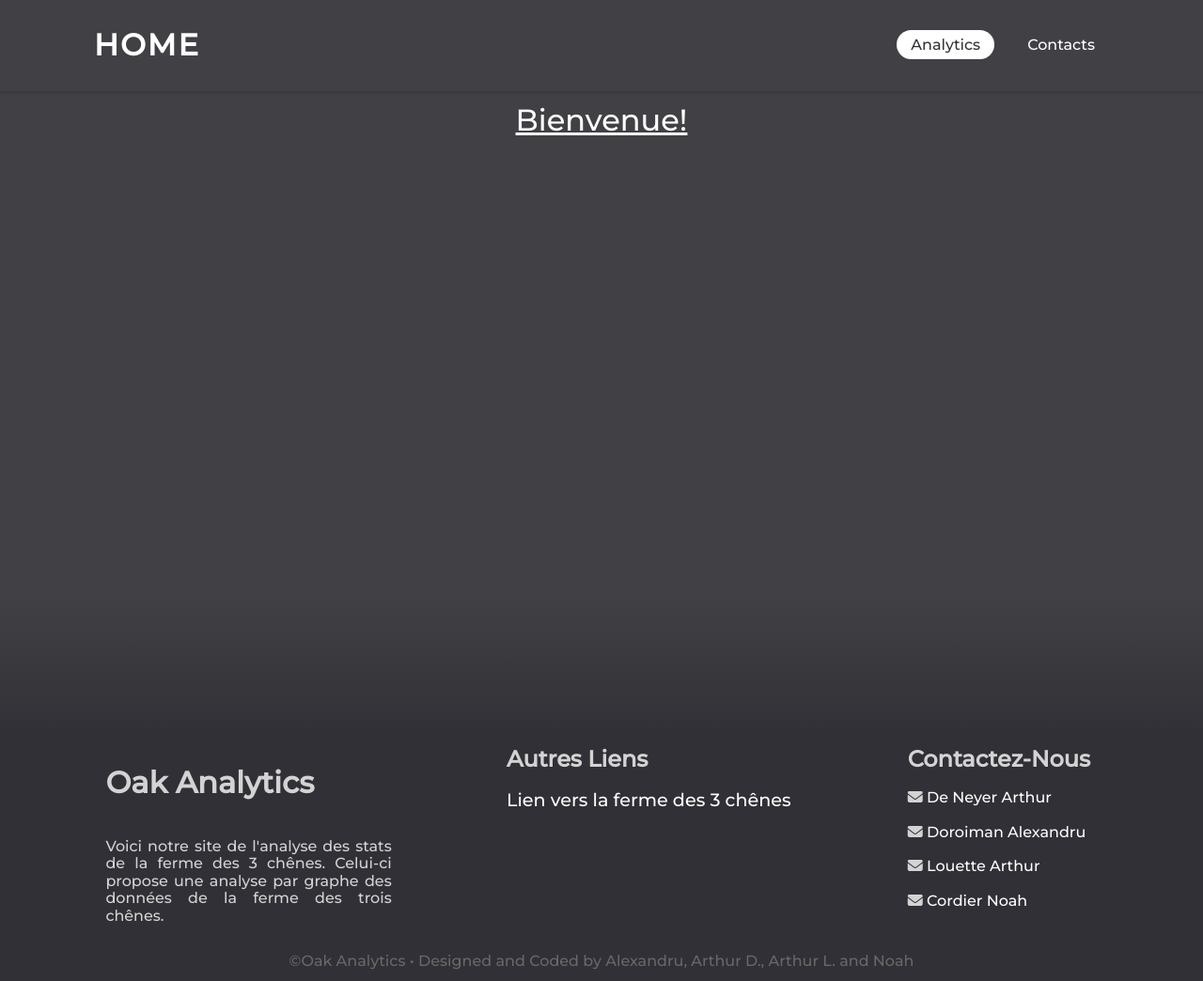
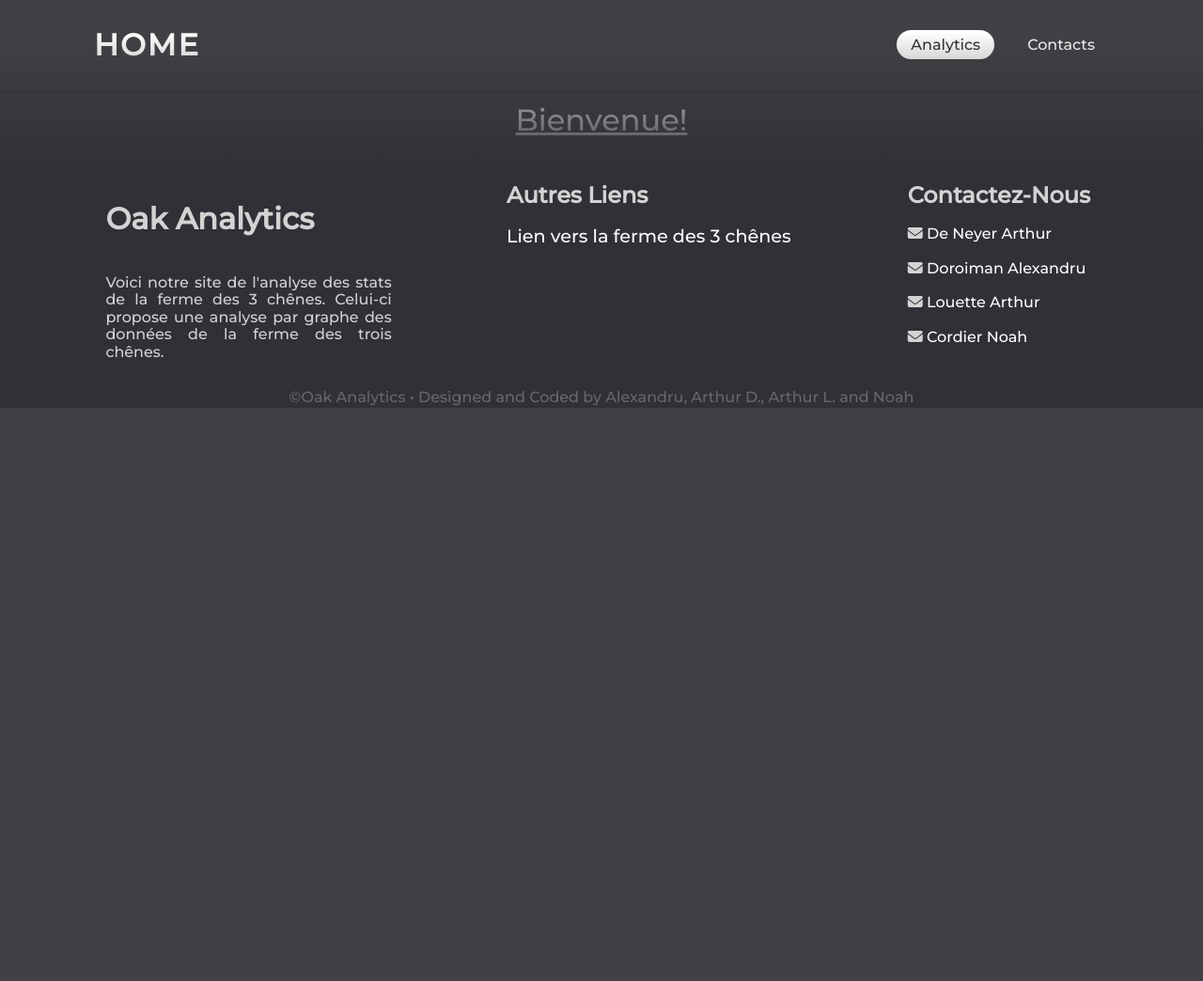
Before and after one commit to GaecKo/P2_Vincent_9, a Flask app: page /home in a window 1280 px wide. Shown: the whole page at 94% size. After the commit the page ends 434 px from the top, so only its background shows below. Run offline with Flask 2, Linux system fonts and the light colour scheme; some libraries are stand-ins or nearby versions.

Commit message:
Règlages footer

```diff
--- a/flaskr/static/style.css
+++ b/flaskr/static/style.css
@@ -109,6 +109,7 @@ img
 {
     height: 0px;
     display: flex;
+    width: 100%
 }
 
 .footer .footer-content .footer-section
@@ -127,10 +128,12 @@ img
 {
     background-color: #303036;
     color: #d3d3d3;
-    height: 260px;
+    height: 250px;
     position: relative;
-    top: 600px;
-    display: inline-flex;
+    top: auto;
+    bottom: 0;
+    display: flex;
+    width: 100%;
 
 }
 
--- a/flaskr/templates/base.html
+++ b/flaskr/templates/base.html
@@ -6,7 +6,7 @@
   <meta name="viewport" content="width=device-width, initial-scale=1.0">
   <script src="https://kit.fontawesome.com/740ac721d2.js" crossorigin="anonymous"></script>
   <link rel="stylesheet" href="static/style.css">
-  <link rel="shortcut icon" href="{{ url_for('static', filename='oak(principal).ico') }}">
+  <link rel="shortcut icon" href="{{ url_for('static', filename='favicon.ico') }}">
   <title>
       {% block title %} {% endblock %}
   </title>
```
